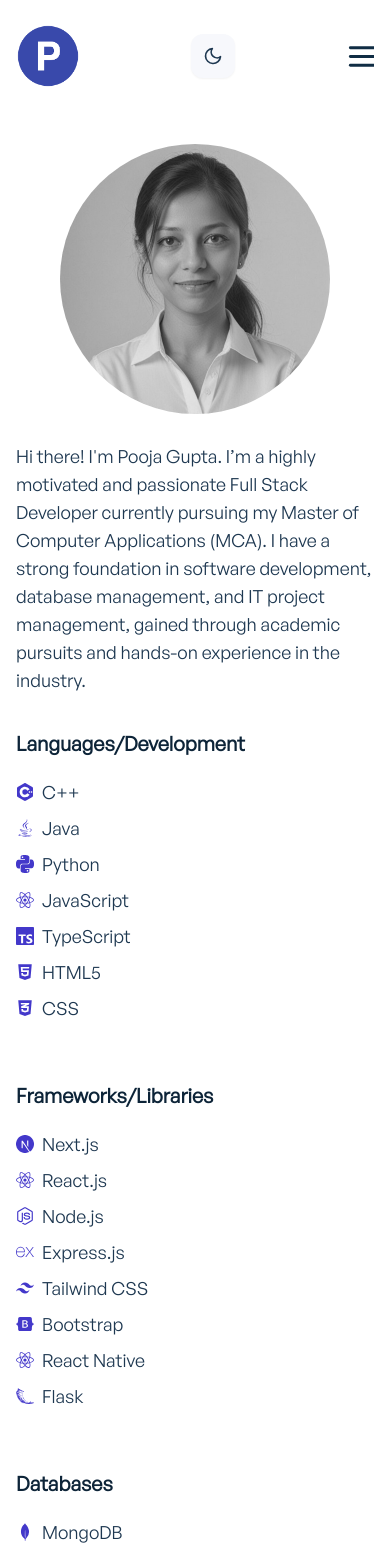
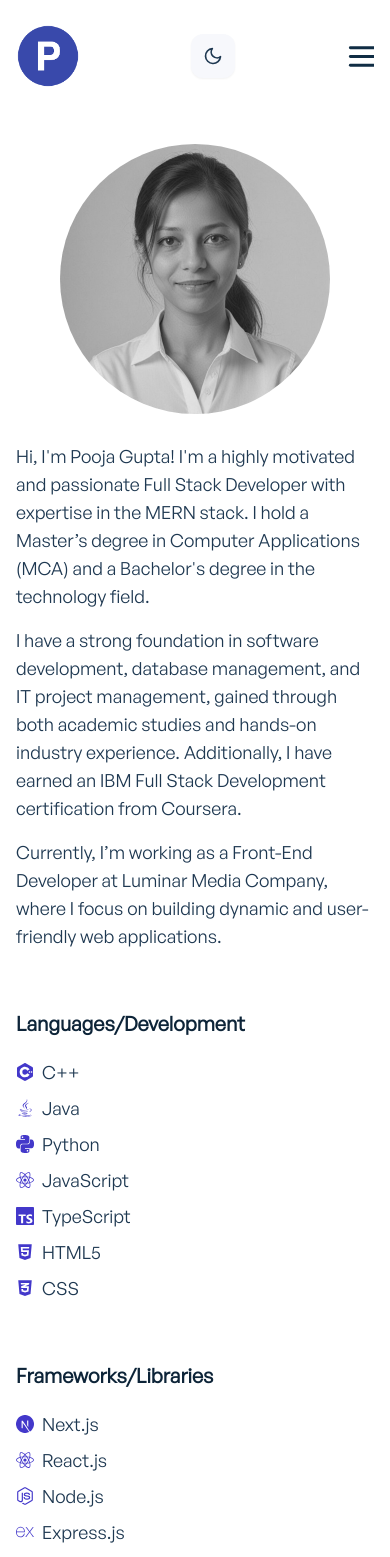
Before and after one commit to Gpooja13/Personal-portfolio, a Next.js app in the folder nextjs-tailwindcss-portfolio/: page /about in a window 390 px wide. Shown: the top 1557 px of the page. Built offline with nearby package versions, Linux system fonts and the light colour scheme.

Commit message:
Twelfth commit

```diff
--- a/nextjs-tailwindcss-portfolio/components/about/AboutMeBio.jsx
+++ b/nextjs-tailwindcss-portfolio/components/about/AboutMeBio.jsx
@@ -35,9 +35,10 @@ function AboutMeBio() {
 
             {/* Iterating over techStack if it exists */}
             {item.techStack && (
-              <div className="grid grid-cols-1 sm:grid-cols-2 lg:grid-cols-3 gap-6 ">
+              <div className="grid grid-cols-1 sm:grid-cols-2 lg:grid-cols-3 gap-6 mt-10">
                 {item.techStack.map((category) => (
-                  <div key={category.category} className="mb-4">
+                  <div key={category.category} className="mb-4 transition-transform duration-300 transform hover:scale-105
+">
                     <h3 className="text-xl font-bold text-primary-dark dark:text-primary-light my-5">
                       {category.category}
                     </h3>
--- a/nextjs-tailwindcss-portfolio/components/contact/ContactDetails.jsx
+++ b/nextjs-tailwindcss-portfolio/components/contact/ContactDetails.jsx
@@ -3,7 +3,7 @@ import { FiPhone, FiMapPin, FiMail } from "react-icons/fi";
 const contacts = [
   {
     id: 1,
-    name: "Unnao, Uttar Pradesh, India - 209801",
+    name: "Unnao (Kanpur), Uttar Pradesh, India - 209801",
     icon: <FiMapPin />,
   },
   {
--- a/nextjs-tailwindcss-portfolio/data/aboutMeData.js
+++ b/nextjs-tailwindcss-portfolio/data/aboutMeData.js
@@ -29,7 +29,15 @@ import { AiFillThunderbolt } from "react-icons/ai";
 export const aboutMeData = [
   {
     id: uuidv4(),
-    bio: "Hi there! I'm Pooja Gupta. I’m a highly motivated and passionate Full Stack Developer currently pursuing my Master of Computer Applications (MCA). I have a strong foundation in software development, database management, and IT project management, gained through academic pursuits and hands-on experience in the industry.",
+    bio: "Hi, I'm Pooja Gupta! I'm a highly motivated and passionate Full Stack Developer with expertise in the MERN stack. I hold a Master’s degree in Computer Applications (MCA) and a Bachelor's degree in the technology field.",
+  },
+  {
+    id: uuidv4(),
+    bio: "I have a strong foundation in software development, database management, and IT project management, gained through both academic studies and hands-on industry experience. Additionally, I have earned an IBM Full Stack Development certification from Coursera.",
+  },
+  {
+    id: uuidv4(),
+    bio: "Currently, I’m working as a Front-End Developer at Luminar Media Company, where I focus on building dynamic and user-friendly web applications.",
   },
   {
     id: uuidv4(),
```
